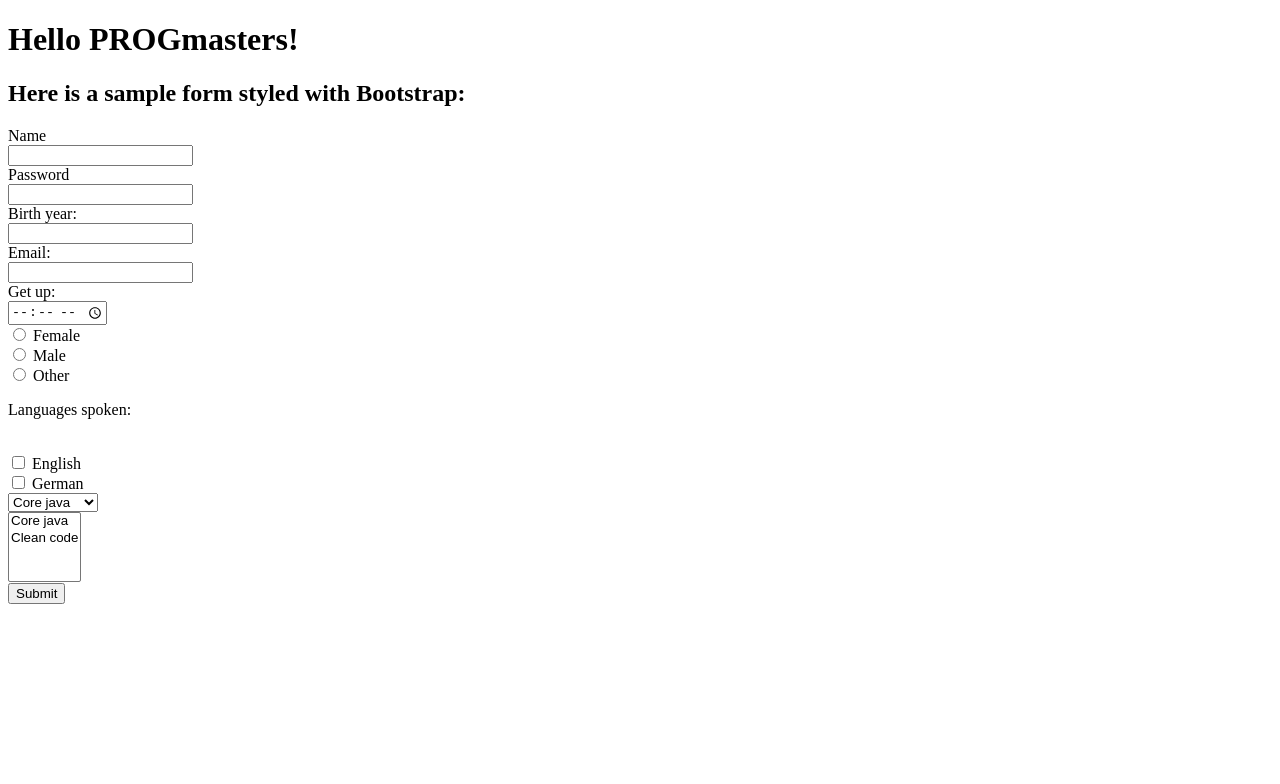
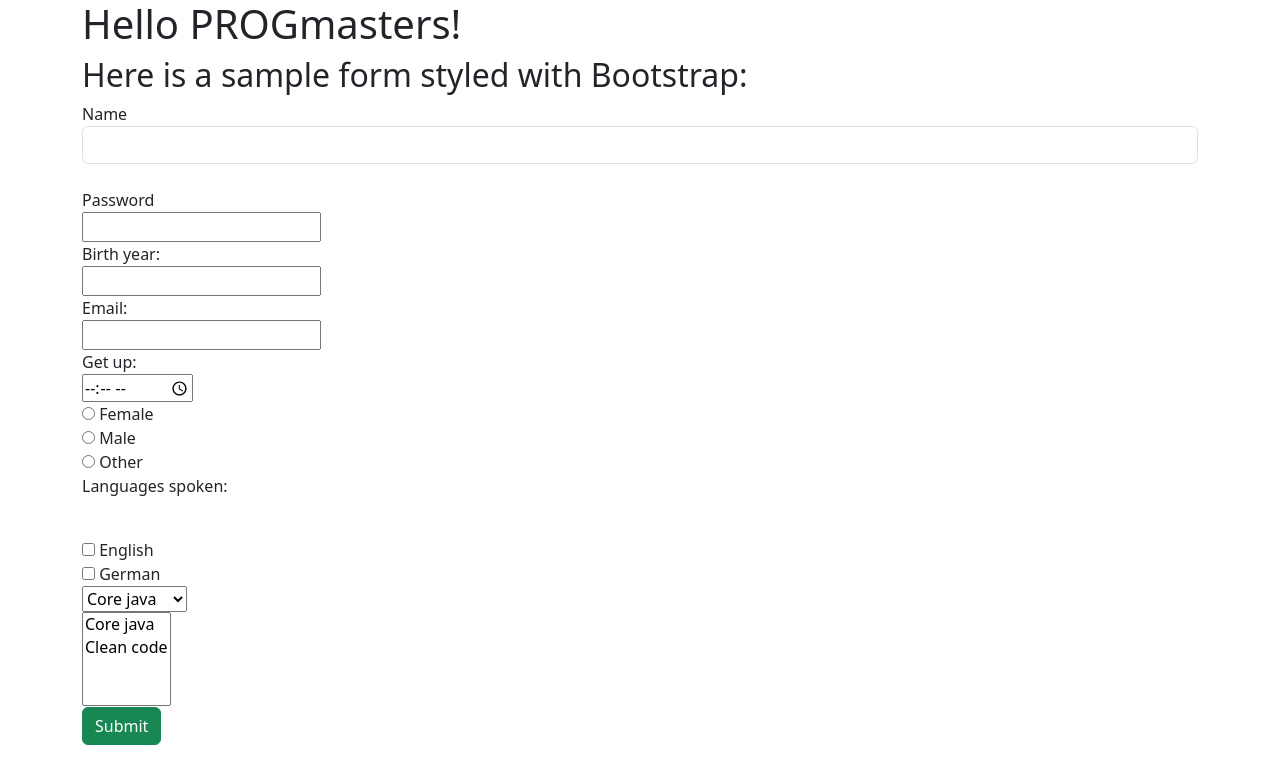
Before and after one commit to GBanndi/my-first-page, a plain HTML site: page HelloProg.html in a window 1280 px wide. Drawn offline with nearby package versions, Linux system fonts and the light colour scheme.

Commit message:
first page

```diff
--- a/HelloProg.html
+++ b/HelloProg.html
@@ -1,22 +1,19 @@
 <!DOCTYPE html>
-<!--Hypertext markup language-->
 <html lang="en">
 <head>
     <meta charset="UTF-8">
     <title>Progmasters First Web Application</title>
-    <link rel="stylesheet" href="page.css"/>
-    <script src="page.js"></script>
+    <link href="https://cdn.jsdelivr.net/npm/bootstrap@5.3.2/dist/css/bootstrap.min.css" rel="stylesheet"
+          integrity="sha384-T3c6CoIi6uLrA9TneNEoa7RxnatzjcDSCmG1MXxSR1GAsXEV/Dwwykc2MPK8M2HN" crossorigin="anonymous">
 </head>
-<body>
-<!--Ez az első oldalam-->
+<body class="container">
 <h1>Hello PROGmasters!</h1>
-
 <h2>Here is a sample form styled with Bootstrap:</h2>
 
 <form action="/action_page.php">
-    <div>
+    <div clas="form-group">
         <label for="name">Name</label><br>
-        <input type="text" id="name" name="name"><br>
+        <input type="text" id="name" name="name" class="form-control"><br>
     </div>
     <div>
         <label for="pwd">Password</label><br>
@@ -61,12 +58,8 @@
             <option>Clean code</option>
         </select>
     </div>
-
-    <input type="submit" value="Submit">
+    <button type="submit" class="btn btn-success">Submit</button>
 </form>
-
-
-<!--<div id="message-div"></div>-->
 
 </body>
 </html>
```
